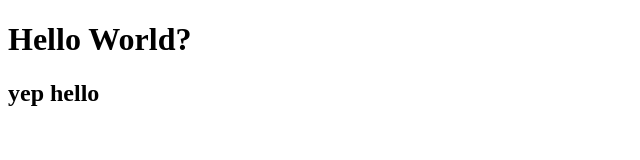
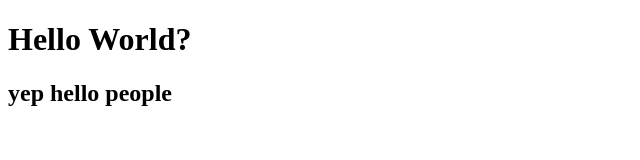
Before and after one commit to Vinyl77/pluralsight-js-dev-env, a website: page src/index.html in a window 1280 px wide. Shown: the whole page, without its empty margins (0-640 px from the left). Drawn offline with Linux system fonts and the light colour scheme.

Commit message:
let's see

```diff
--- a/src/index.html
+++ b/src/index.html
@@ -5,6 +5,6 @@
   </head>
   <body>
     <h1>Hello World?</h1>
-    <h2>yep hello</h2>
+    <h2>yep hello people</h2>
   </body>
 </html>
```
